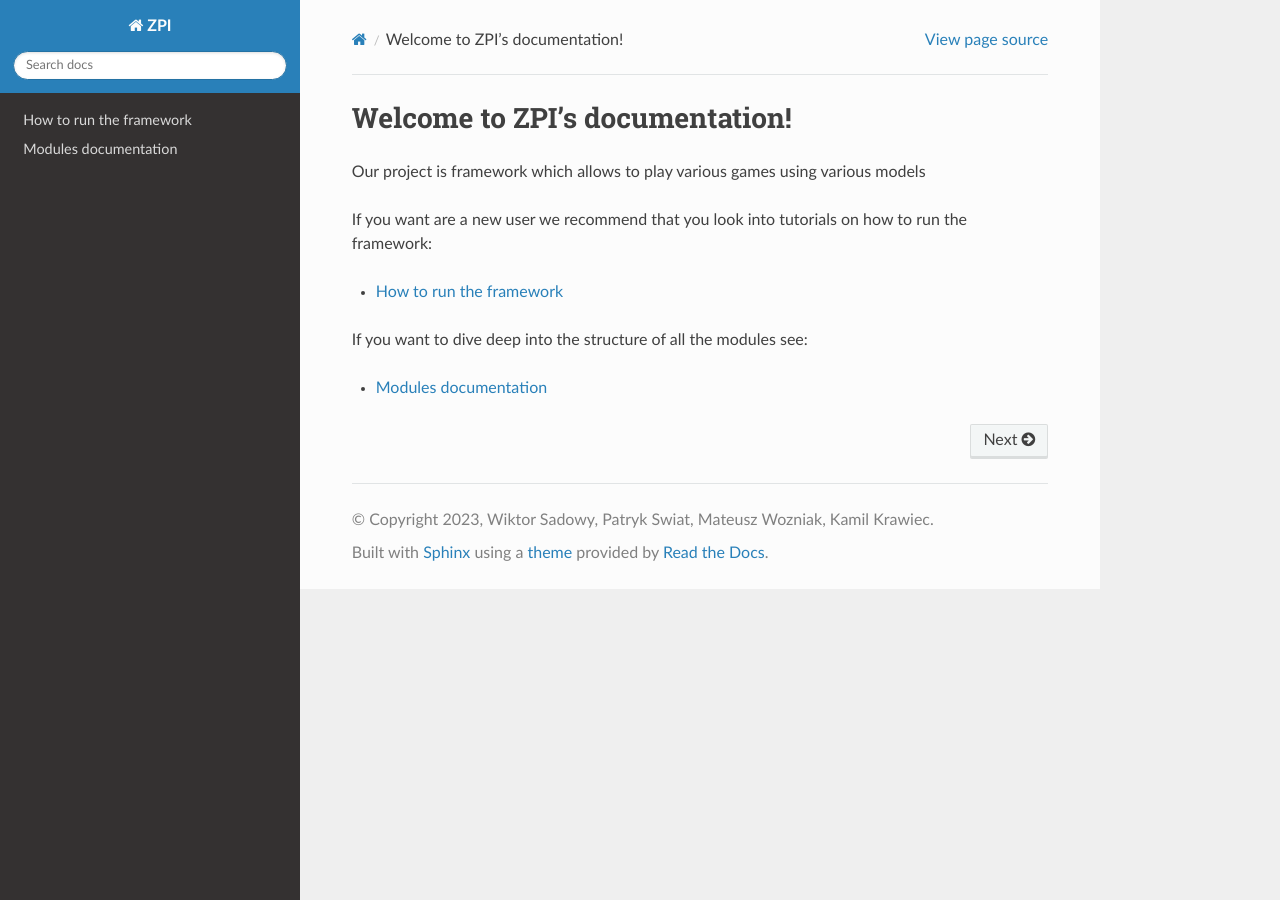
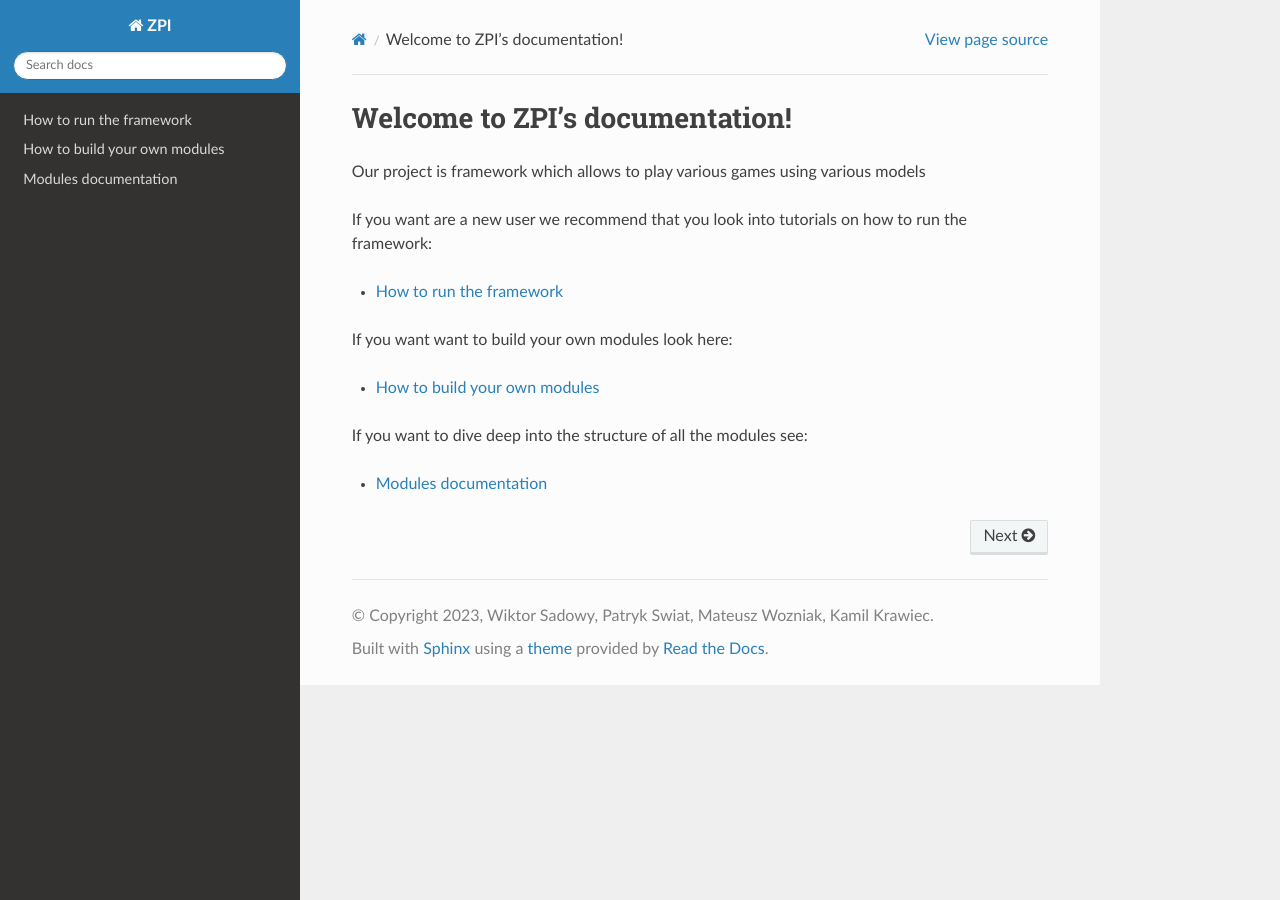
Before and after one commit to ZPI-2023-IST/Documentation, a Sphinx documentation site: the page built from source/index.rst, in a window 1280 px wide. Built offline with Sphinx 7.4.7 and the Read the Docs theme 2.0.0, drawn with Linux system fonts in a browser that asks for light colours; pages that are not in the unit, such as notebooks, are missing from menus.

Commit message:
Add what you need to know

```diff
--- /dev/null
+++ b/source/build.rst
@@ -0,0 +1,10 @@
+How to build your own modules
+===============================
+
+| Interested in building your own modules?
+| Check the tutorials below on how to build your own modules
+
+.. toctree::
+   :maxdepth: 2
+
+   build/what_to_know
--- a/source/index.rst
+++ b/source/index.rst
@@ -1,5 +1,5 @@
 Welcome to ZPI's documentation!
-===============================
+================================
 
 Our project is framework which allows to play various games using various models
 
@@ -10,6 +10,13 @@ If you want are a new user we recommend that you look into tutorials on how to r
 
    run
 
+If you want want to build your own modules look here:
+
+.. toctree::
+   :maxdepth: 1
+
+   build
+
 If you want to dive deep into the structure of all the modules see:
 
 .. toctree::
```
Also changed, not shown: 2 other files.
